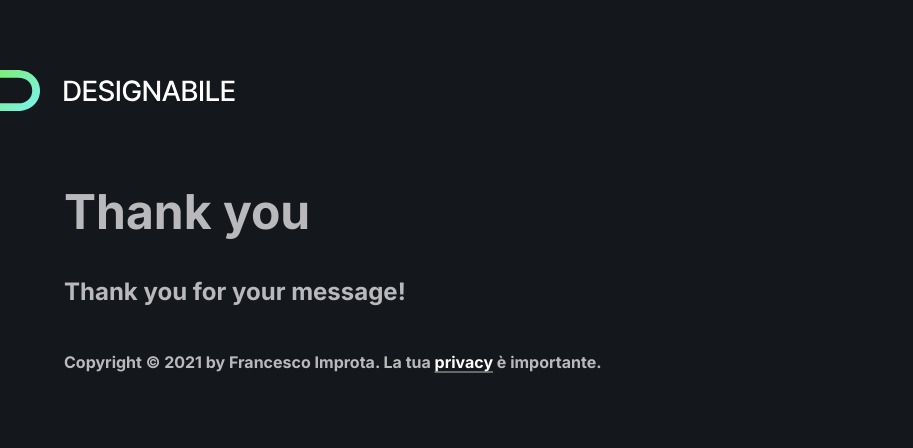
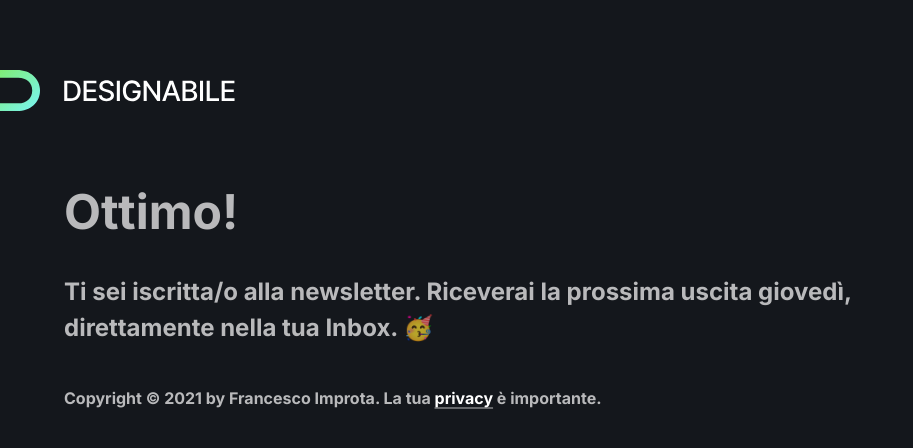
Before and after one commit to zetareticoli/designabile, a Jekyll site: the page built from thanks.md, in a window 1280 px wide. Shown: the top 448 px of the page, without its empty margins (0-913 px from the left). Built offline with Jekyll 4.4.1, drawn with Linux system fonts in a browser that asks for light colours.

Commit message:
Added thank you page

```diff
--- a/thanks.md
+++ b/thanks.md
@@ -1,6 +1,6 @@
 ---
 layout: page
-title: Thank you
+title: Ottimo!
 ---
 
-Thank you for your message!
+Ti sei iscritta/o alla newsletter. Riceverai la prossima uscita giovedì, direttamente nella tua Inbox. 🥳
```
